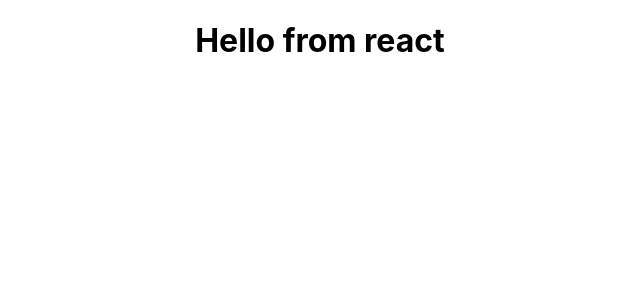
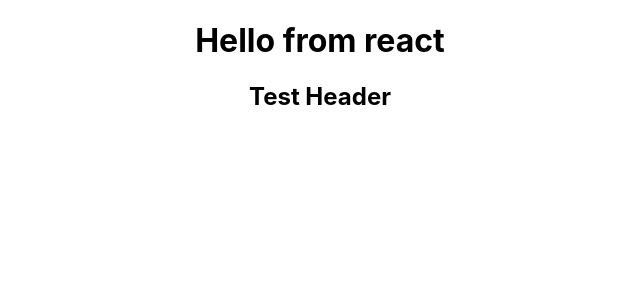
Before and after one commit to mahen035/common-prj, a React (Create React App) app: page / in a window 1280 px wide. Shown: the top 300 px of the page, without its empty margins (320-960 px from the left). Built offline with nearby package versions, Linux system fonts and the light colour scheme.

Commit message:
Test Commit added h2

```diff
--- a/src/App.js
+++ b/src/App.js
@@ -5,6 +5,7 @@ function App() {
     return (
       <div className="App">
 <h1>Hello from react</h1>
+<h2>Test Header</h2>
 </div>
     );
   }
```
